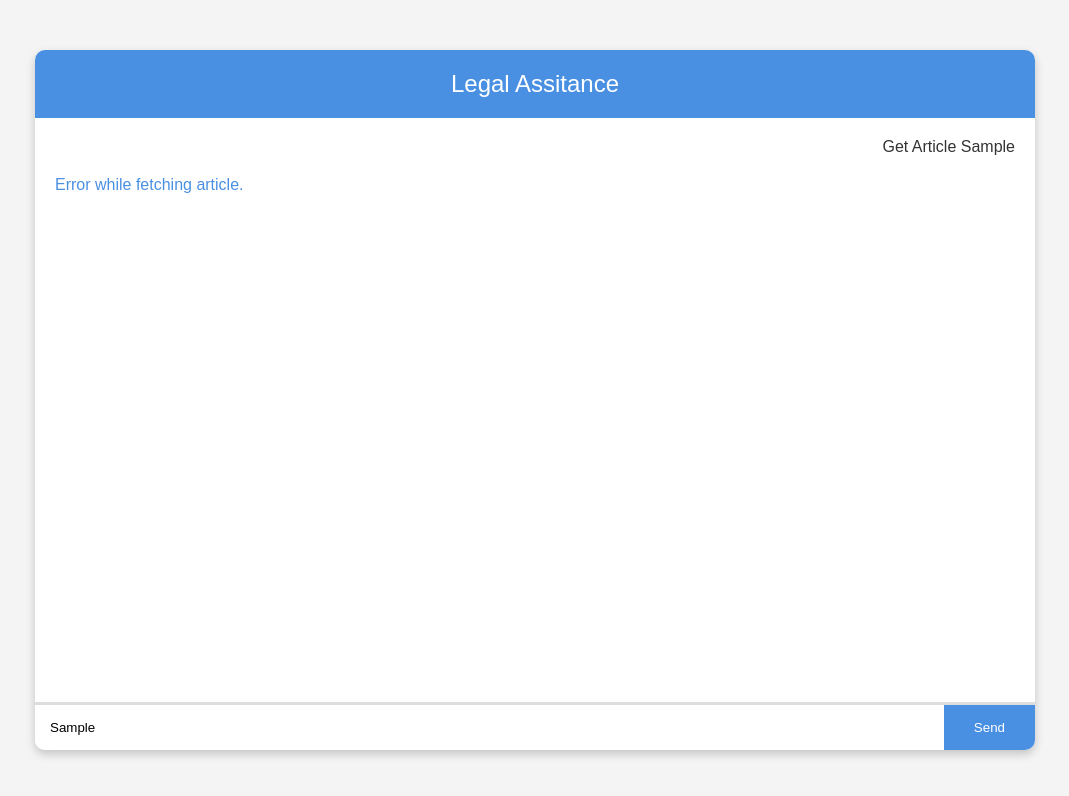
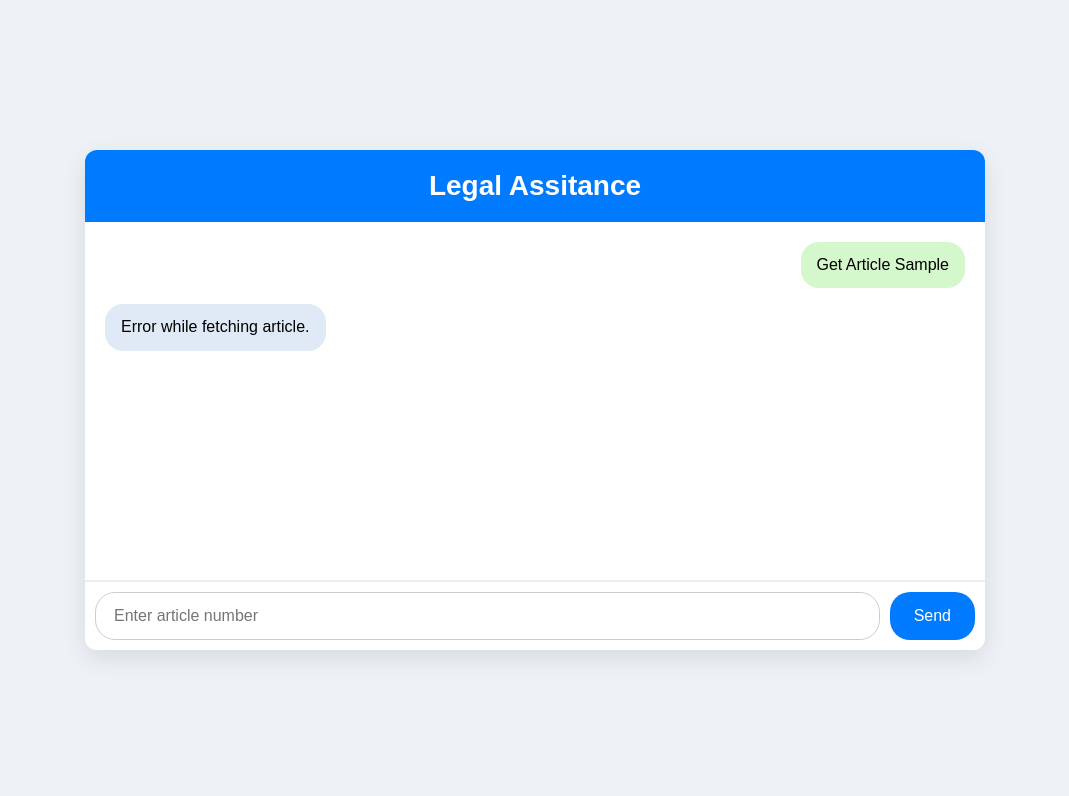
Before and after one commit to kaushikikhabri/legal-assistant, a plain HTML site: page frontend/index.html in a window 1280 px wide. Both pictures are taken after typing "Sample" into the empty fields and a click on the button "Send". Shown: the whole page, without its empty margins (105-1174 px from the left). Drawn offline with Linux system fonts and the light colour scheme; no server answers.

Commit message:
UI improved

```diff
--- a/frontend/script.js
+++ b/frontend/script.js
@@ -27,40 +27,57 @@
 //     const botReply = "You said: " + userMessage;
 //     addMessage('bot', botReply);
 // }
+function sendMessage() {
+  const userInput = document.getElementById("user-input");
+  const articleId = userInput.value.trim();
+  if (articleId === "") return;
 
-function sendMessage() {
-    const articleId = document.getElementById('user-input').value.trim();
-    if (articleId === '') return;
-
-    addMessage('user', `Get Article ${articleId}`);
+  // Send message to the chat
+  addMessage("user", `Get Article ${articleId}`);
 
   // Call Flask backend
-    fetch('http://localhost:5000/query_article', {
-        method: 'POST',
+  fetch("http://localhost:5000/query_article", {
+    method: "POST",
     headers: {
-            'Content-Type': 'application/json'
+      "Content-Type": "application/json",
     },
-        body: JSON.stringify({ article_id: articleId })
+    body: JSON.stringify({ article_id: articleId }),
   })
-    .then(response => response.json())
-    .then(data => {
+    .then((response) => response.json())
+    .then((data) => {
       if (data.result) {
-            addMessage('bot', data.result);
+        addMessage("bot", data.result);
       } else {
-            addMessage('bot', 'Sorry, I could not fetch the article.');
+        addMessage("bot", "Sorry, I could not fetch the article.");
       }
     })
-    .catch(error => {
-        console.error('Error:', error);
-        addMessage('bot', 'Error while fetching article.');
+    .catch((error) => {
+      console.error("Error:", error);
+      addMessage("bot", "Error while fetching article.");
     });
+
+  // Clear the input field after sending the message
+  userInput.value = "";
 }
 
+// Function to add a message to the chat
 function addMessage(sender, text) {
-    const chatMessages = document.getElementById('chat-messages');
-    const messageDiv = document.createElement('div');
-    messageDiv.classList.add('message', sender === 'user' ? 'user-message' : 'bot-message');
+  const chatMessages = document.getElementById("chat-messages");
+  const messageDiv = document.createElement("div");
+  messageDiv.classList.add(
+    "message",
+    sender === "user" ? "user-message" : "bot-message"
+  );
   messageDiv.innerText = text;
   chatMessages.appendChild(messageDiv);
-    chatMessages.scrollTop = chatMessages.scrollHeight;
+  chatMessages.scrollTop = chatMessages.scrollHeight; // Scroll to the latest message
 }
+
+// Add event listener for "Enter" key press to trigger sendMessage function
+document
+  .getElementById("user-input")
+  .addEventListener("keypress", function (event) {
+    if (event.key === "Enter") {
+      sendMessage();
+    }
+  });
--- a/frontend/style.css
+++ b/frontend/style.css
@@ -1,145 +1,108 @@
-/* body {
+/* Reset */
+* {
+    margin: 0;
+    padding: 0;
+    box-sizing: border-box;
+}
+
+body {
+    height: 100vh;
     display: flex;
     justify-content: center;
     align-items: center;
-    height: 100vh;
-    background: #f4f4f4;
-    margin: 0;
+    background: #eef2f7;
     font-family: 'Arial', sans-serif;
 }
 
+/* Chat Container */
 .chat-container {
-    width: 350px;
+    width: 900px;
+    max-width: 95%;
     height: 500px;
-    background: white;
-    box-shadow: 0 4px 10px rgba(0,0,0,0.2);
+    background: #ffffff;
+    border-radius: 12px;
+    box-shadow: 0 8px 24px rgba(0, 0, 0, 0.1);
     display: flex;
     flex-direction: column;
-    border-radius: 10px;
     overflow: hidden;
 }
 
+/* Header */
 .chat-header {
-    background: #4A90E2;
-    color: white;
-    padding: 15px;
-    font-size: 20px;
+    background: #007BFF;
+    color: #ffffff;
+    padding: 20px;
+    font-size: 28px;
+    font-weight: bold;
     text-align: center;
 }
 
 .chat-messages {
     flex: 1;
-    padding: 15px;
+    padding: 20px;
     overflow-y: auto;
+    display: flex;
+    flex-direction: column;
+}
+.message {
+    max-width: 70%;
+    margin-bottom: 16px;
+    padding: 12px 16px;
+    border-radius: 18px;
+    font-size: 16px;
+    line-height: 1.4;
+    word-wrap: break-word;
+    display: inline-block;
 }
 
-.message {
-    margin-bottom: 15px;
+/* User input bubble (right) */
+.user-message {
+    background: #d4f8cb;
+    align-self: flex-end;
+    text-align: right;
 }
 
-.user-message {
-    text-align: right;
-    color: #333;
+/* Bot response bubble (left) */
+.bot-message {
+    background: #e0eaf6;
+    align-self: flex-start;
+    text-align: left;
 }
 
-.bot-message {
-    text-align: left;
-    color: #4A90E2;
-}
-
+/* Input Area */
 .chat-input {
     display: flex;
-    border-top: 1px solid #ddd;
+    border-top: 2px solid #eee;
+    padding: 10px;
+    background: #ffffff;
 }
 
 .chat-input input {
     flex: 1;
-    padding: 10px;
-    border: none;
+    padding: 14px 18px;
+    font-size: 16px;
+    border: 1px solid #ccc;
+    border-radius: 20px;
     outline: none;
+    transition: border-color 0.3s;
+}
+
+.chat-input input:focus {
+    border-color: #007BFF;
 }
 
 .chat-input button {
-    padding: 0 20px;
-    background: #4A90E2;
+    margin-left: 10px;
+    padding: 14px 24px;
+    font-size: 16px;
+    background: #007BFF;
     color: white;
     border: none;
+    border-radius: 20px;
     cursor: pointer;
+    transition: background 0.3s;
 }
 
 .chat-input button:hover {
-    background: #357ABD;
-} */
-
-body {
-    display: flex;
-    justify-content: center;
-    align-items: center;
-    height: 100vh;
-    background: #f4f4f4;
-    margin: 0;
-    font-family: 'Arial', sans-serif;
+    background: #0056b3;
 }
-
-.chat-container {
-    width: 1000px; /* Increased width */
-    height: 700px; /* Increased height */
-    background: white;
-    box-shadow: 0 4px 10px rgba(0,0,0,0.2);
-    display: flex;
-    flex-direction: column;
-    border-radius: 10px;
-    overflow: hidden;
-}
-
-.chat-header {
-    background: #4A90E2;
-    color: white;
-    padding: 20px; /* Increased padding for header */
-    font-size: 24px; /* Increased font size */
-    text-align: center;
-}
-
-.chat-messages {
-    flex: 1;
-    padding: 20px; /* Increased padding for messages */
-    overflow-y: auto;
-}
-
-.message {
-    margin-bottom: 20px; /* Increased spacing between messages */
-}
-
-.user-message {
-    text-align: right;
-    color: #333;
-}
-
-.bot-message {
-    text-align: left;
-    color: #4A90E2;
-}
-
-.chat-input {
-    display: flex;
-    border-top: 3px solid #ddd;
-}
-
-.chat-input input {
-    flex: 1;
-    padding: 15px; /* Increased padding */
-    border: none;
-    outline: none;
-}
-
-.chat-input button {
-    padding: 0 30px; /* Increased button size */
-    background: #4A90E2;
-    color: white;
-    border: none;
-    cursor: pointer;
-}
-
-.chat-input button:hover {
-    background: #357ABD;
-}
```
Lines whose indentation alone changed are shown as unchanged.
